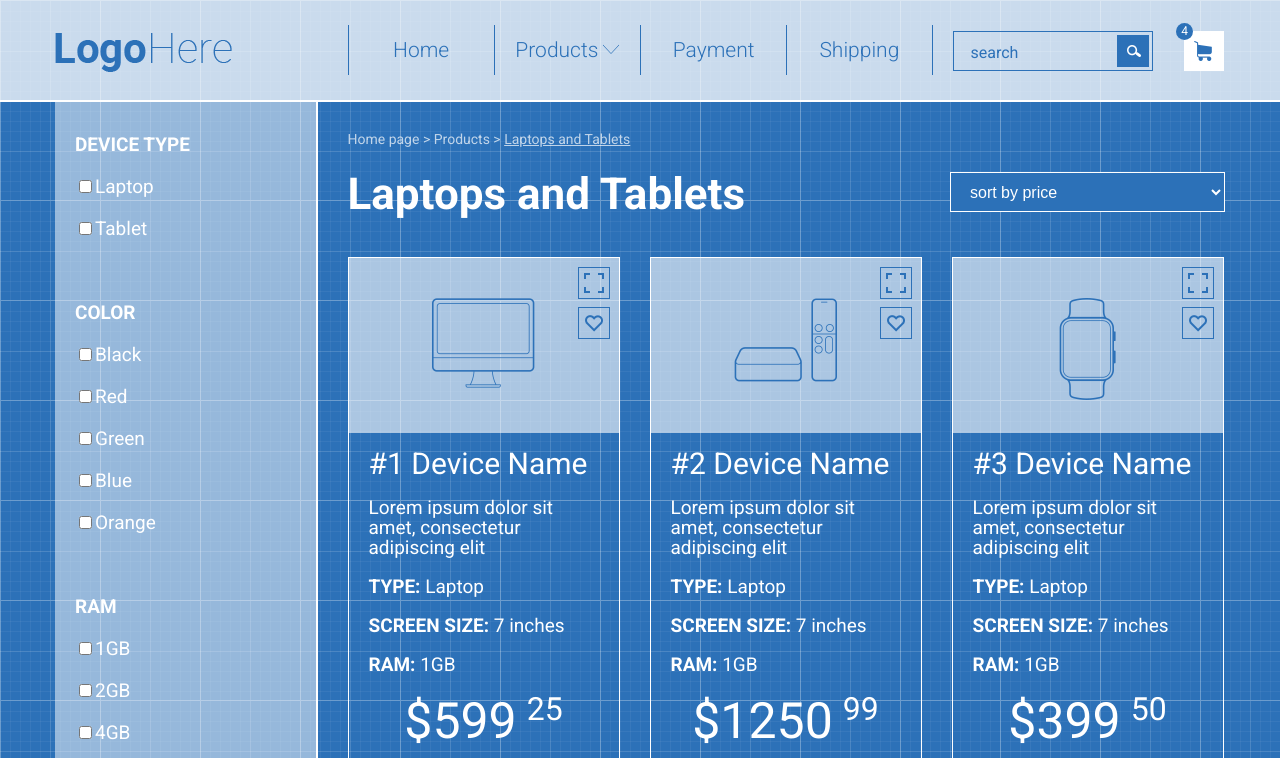
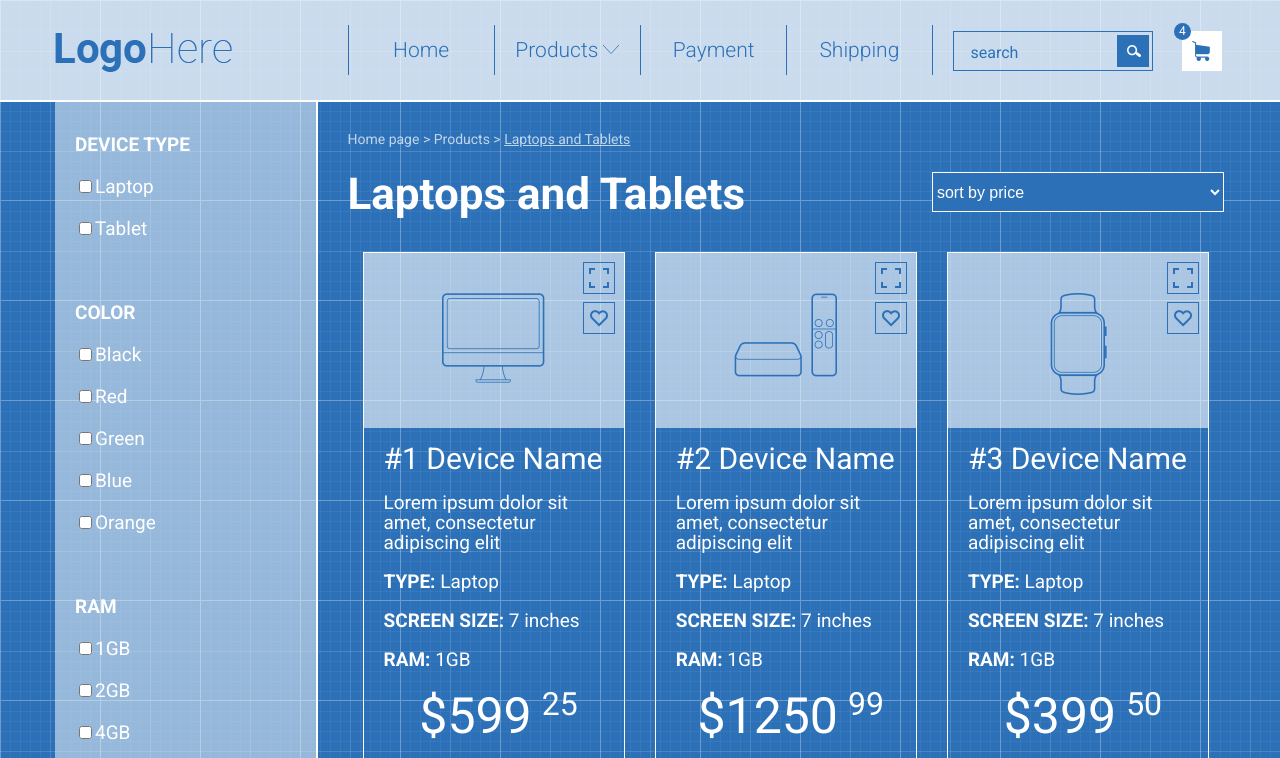
Before and after one commit to VadimMarusan/marusan.github.io, a plain HTML site: page index.html in a window 1280 px wide. Shown: the top 758 px of the page. Drawn offline with Linux system fonts and the light colour scheme.

Commit message:
added column

```diff
--- a/index.html
+++ b/index.html
@@ -40,7 +40,7 @@
 					</nav>
 				</div>
 				<div class="col-md-3">
-					<div class="col-md-2">
+					<div class="col-md-9">
 						<div class="search-container row">
 							<div class="search-field">
 								<input class="search" type="search" placeholder="search" name="">
@@ -48,7 +48,7 @@
 							</div>
 						</div>
 					</div>
-					<div class="col-md-1">
+					<div class="col-md-3">
 						<div class="basket-container row">
 							<a href="">
 								<div class="basket">
@@ -86,13 +86,21 @@
 				</div>
 			</div>
 			<div class="col-md-9">
-				<div class="laptop-tablets-container-name">
+				<div class="container2">
+					<div class="current-page row">
 					<div class="page-url">
 						<a href="#">Home page</a> >
 						<a href="#">Products</a> >
 						<a href=""><u>Laptops and Tablets</u></a>
 					</div>
+				</div>
+				<div class="col-md-8">
+					<div class="current-page-name row">
 						<div class="page-name"><b>Laptops and Tablets</b></div>
+					</div>
+				</div>
+					<div class="col-md-4">
+						<div class="container-sort-by row">
 						<select class="sort-by">
 								<option class="option" selected=""><p class="select-text">sort by price</p></option>
 			    				<option class="option">sort by name</option>
@@ -100,8 +108,11 @@
 			    				<option class="option">sort by popularity</option>
 							</select>
 						</div>
+					</div>
+				</div>
+
 				<div class="col-md-4">
-					<div class="container-product-first">
+					<div class="container-product">
 					<div class="product">
 						<div class="full-screen"></div>
 						<div class="liked"></div>
@@ -164,7 +175,7 @@
 					</div>
 				</div>
 				<div class="col-md-4">
-					<div class="container-product-first">
+					<div class="container-product">
 						<div class="product">
 							<div class="full-screen"></div>
 							<div class="liked"></div>
@@ -225,7 +236,7 @@
 					</div>
 				</div>
 				<div class="col-md-4">
-					<div class="container-product-first">
+					<div class="container-product">
 						<div class="product">
 							<div class="full-screen"></div>
 							<div class="liked"></div>
@@ -290,6 +301,7 @@
 				</div>
 			</div>
 		</div>
+		</div>
 	</main>
 	<footer class="footer">footer</footer>
 </body>
--- a/style.css
+++ b/style.css
@@ -36,6 +36,10 @@ input {
 	margin: 0 auto;
 }
 
+.container2 {
+	width: 877.5px;
+}
+
 .topline {
 	border-top: 2px solid #fff;
 }
@@ -53,13 +57,6 @@ input {
 	width: 25%;
 }
 
-.col-md-2 {
-	width: 86%;
-}
-
-.col-md-1 {
-	width: 14%;
-}
 
 .col-md-6 {
 	width: 50%;
@@ -69,8 +66,12 @@ input {
 	width: 75%;
 }
 
+.col-md-8 {
+	width: 66.6%;
+}
+
 .col-md-4 {
-	width: 33,3%;
+	width: 33.3%;
 }
 
 .row:after {
@@ -78,8 +79,6 @@ input {
 	clear: both;
 	display: block;
 }
-
-
 
 .menu li {
 	width: 25%;
@@ -203,6 +202,10 @@ input {
 	color: #2c71b8;
 }
 
+.basket-container {
+	padding-left: 30px;
+}
+
 .basket {
 	width: 40px;
 	height: 40px;
@@ -264,15 +267,14 @@ input {
 	border: 1px solid #2c71b8;
 }
 
-.laptop-tablets-container-name {
-	height: 155px;
+.current-page {
+	height: 50px;
 	width: 100%;
 	position: relative;
 }
 
 .page-url {
-	width: 290px;
-	height: 20px;
+	width: 100%;
 	top: 30px;
 	position: absolute;
 	font-size: 14px;
@@ -281,10 +283,16 @@ input {
 	opacity: 0.7;
 }
 
+.current-page-name {
+	height: 100px;
+	width: 100%;
+	position: relative;
+}
+
 .page-name {
 	height: 45px;
-	width: 430px;
-	top: 70px;
+	width: 100%;
+	top: 20px;
 	position: absolute;
 	font-size: 44px;
 	font-family: 'Roboto', sans-serif;
@@ -292,17 +300,22 @@ input {
 	color: white;
 }
 
+.container-sort-by {
+	height: 100px;
+	width: 100%;
+	position: relative;
+}
+
 .sort-by {
 	position: absolute;
 	right: 0;
-	top: 70px;
-	width: 275px;
+	top: 20px;
+	width: 100%;
 	height: 40px;
 	background: #2c71b8;
 	border: 1px solid white;
 	color: white;
 	font-size: 16px;
-	padding-left: 15px;
 }
 
 
@@ -316,17 +329,17 @@ input {
 
 }
 .container-product{
-	padding-left: 30px;
+	padding-right: 15px;
+	padding-left: 15px;
 	padding-bottom: 30px;
 }
 
-.container-product-first{
-	padding-left: 0px;
-}
+
+
 
 
 .product-image {
-	width: 270px;
+	width: 100%;
 	height: 175px;
 	position: relative;
 	background: rgba(255, 255, 255, 0.6);
```
Lines whose indentation alone changed are shown as unchanged.
